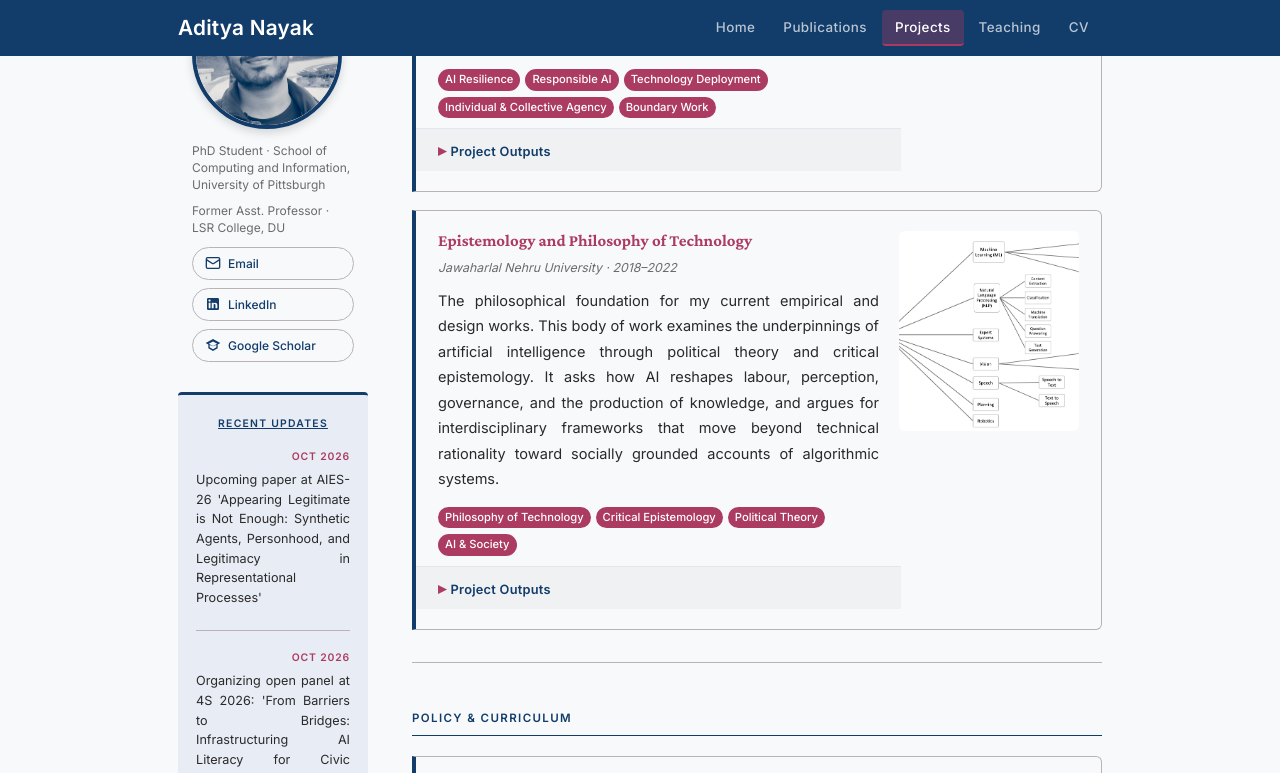
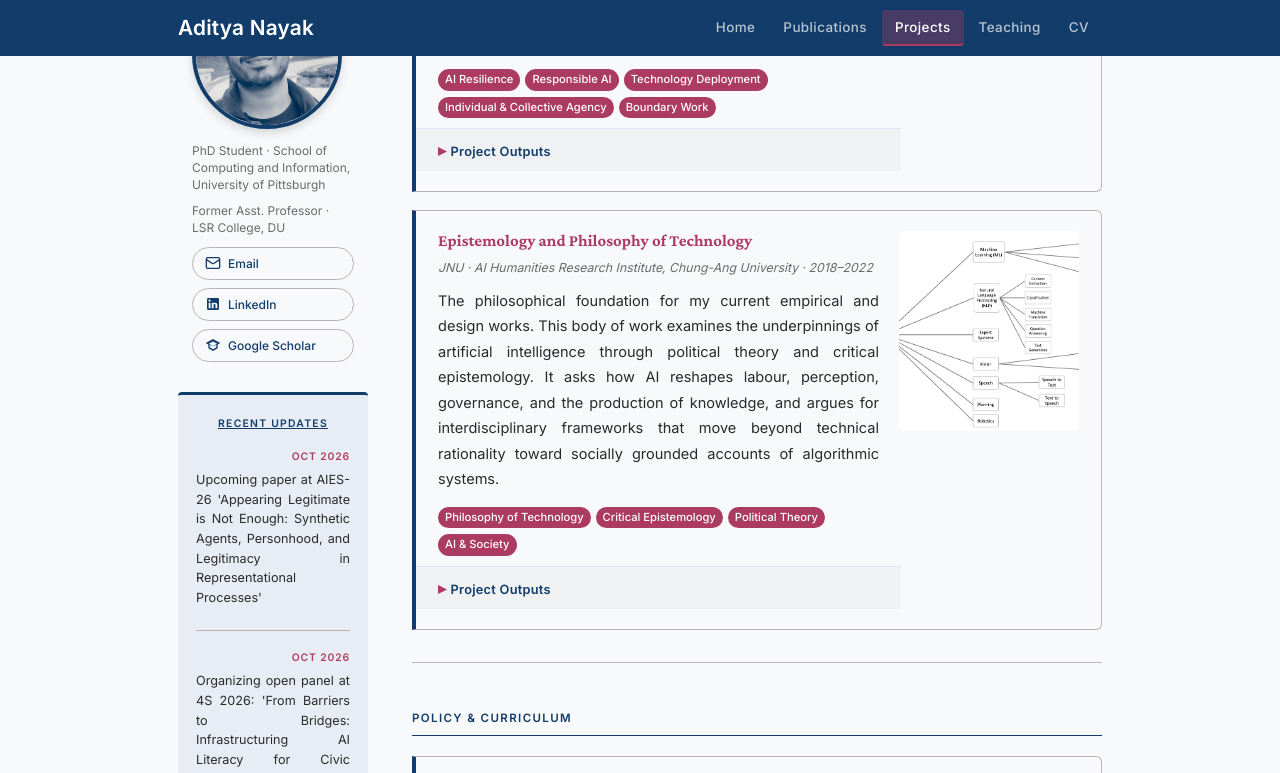
Before and after one commit to adityanayak-info/adityanayak-info.github.io, a Jekyll site: the page built from projects.md, in a window 1280 px wide and 900 px high, scrolled down 1085 px, cut to the strip 0-773 px from the top of the window. Built offline with Jekyll 4.4.1, drawn with Linux system fonts in a browser that asks for light colours.

Commit message:
Update projects.md

```diff
--- a/projects.md
+++ b/projects.md
@@ -71,14 +71,16 @@
 
 <div class="project-card">
   <div class="project-card-body">
-    <h3><a href="https://scholar.google.com/citations?user=2aDc8HAAAAAJ&hl=en" class="project-card-link" target="_blank" rel="noopener">Epistemology and Philosophy of Technology</a></h3>
-    <p class="project-meta">Jawaharlal Nehru University · 2018–2022</p>
+    <h3><a href="http://aihumanities.org/en/aihri/introduction/" class="project-card-link" target="_blank" rel="noopener">Epistemology and Philosophy of Technology</a></h3>
+    <p class="project-meta">JNU · AI Humanities Research Institute, Chung-Ang University · 2018–2022</p>
     <p>The philosophical foundation for my current empirical and design works. This body of work examines the underpinnings of artificial intelligence through political theory and critical epistemology. It asks how AI reshapes labour, perception, governance, and the production of knowledge, and argues for interdisciplinary frameworks that move beyond technical rationality toward socially grounded accounts of algorithmic systems.</p>
     <span class="project-tag">Philosophy of Technology</span><span class="project-tag">Critical Epistemology</span><span class="project-tag">Political Theory</span><span class="project-tag">AI &amp; Society</span>
     <details class="project-outputs">
       <summary>Project Outputs</summary>
       <div class="project-outputs-content">
         <a href="#" target="_blank" rel="noopener">→ M.Phil. Thesis — "Artificial Intelligence and the Changing Forms of Work"</a>
+        <p class="output-group-label">Editorial Service</p>
+        <a href="http://aihumanities.org/en/journal/jaih/" target="_blank" rel="noopener">→ Editorial Board Member, Journal of AI Humanities (JAIH), Chung-Ang University — since 2022</a>
         <p class="output-group-label">Journal Articles</p>
         <a href="https://doi.org/10.46397/JAIH.9.4" target="_blank" rel="noopener">→ Socio-Political Implications of Data-Centric AI and the Need for Trans-Disciplinary Framework (2021)</a>
         <a href="https://doi.org/10.46397/JAIH.8.1" target="_blank" rel="noopener">→ Affective Labour in the Age of Algorithms and its Political Implications (2021)</a>
@@ -93,7 +95,6 @@
     <img src="{{ '/assets/img/philosophy.png' | relative_url }}" alt="Critical epistemology and philosophy of AI">
   </div>
 </div>
-
 
 
 
```
